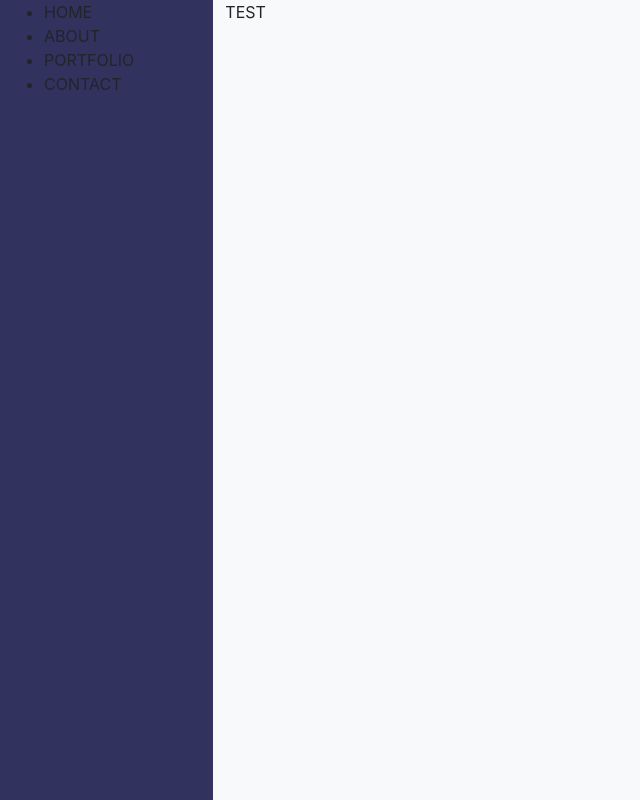
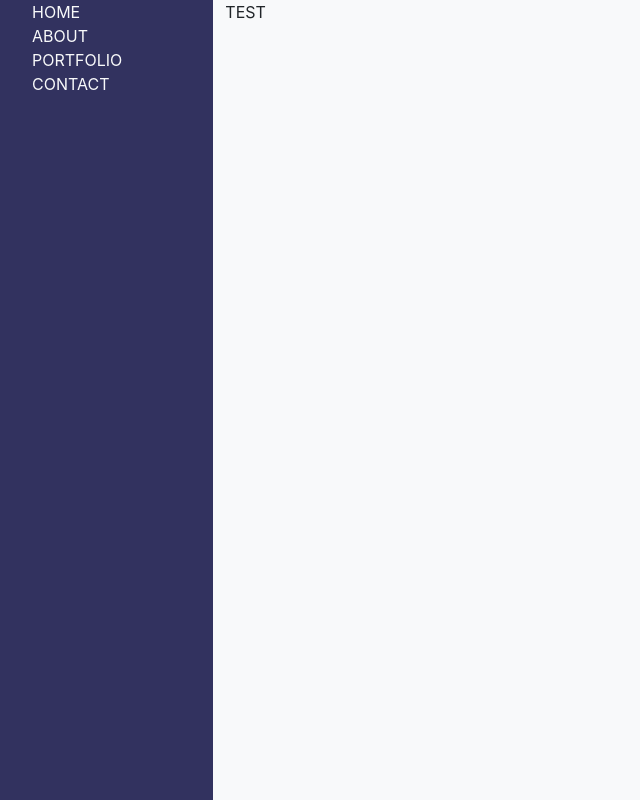
Before and after one commit to Dulatto/react-portfolio-website, a React (Create React App) app: page / in a window 1280 px wide. Shown: the whole page, without its empty margins (0-640 px from the left). Built offline with nearby package versions, Linux system fonts and the light colour scheme.

Commit message:
menu style

```diff
--- a/src/App.css
+++ b/src/App.css
@@ -2,3 +2,9 @@
   height: 100vh;
   background: rgb(50, 50, 95);
 }
+.menu-style {
+  width: 100%;
+}
+.menu-style li {
+  list-style-type: none;
+}
--- a/src/App.js
+++ b/src/App.js
@@ -7,7 +7,7 @@ const App = () => {
     <div>
       <div className='container-fluid'>
         <div className='row '>
-          <div className='col-xl-2 col-lg-3 col-md-4 main-div'><Menu /></div>
+          <div className='col-xl-2 col-lg-3 col-md-4 main-div px-0'><Menu /></div>
           <div className='col-xl-10 col-lg-9 col-md-8 bg-light'>TEST</div>
         </div>
       </div>
--- a/src/Views/Menu.js
+++ b/src/Views/Menu.js
@@ -3,10 +3,10 @@ import menu from '../data';
 
 function Menu(props) {
     return (
-        <ul>
+        <ul className='menu-style'>
             {menu.map(item => {
                 return (
-                    <li key={item.id}>
+                    <li key={item.id} className='text-light'>
                         {item.name}
                     </li>
                 )
```
